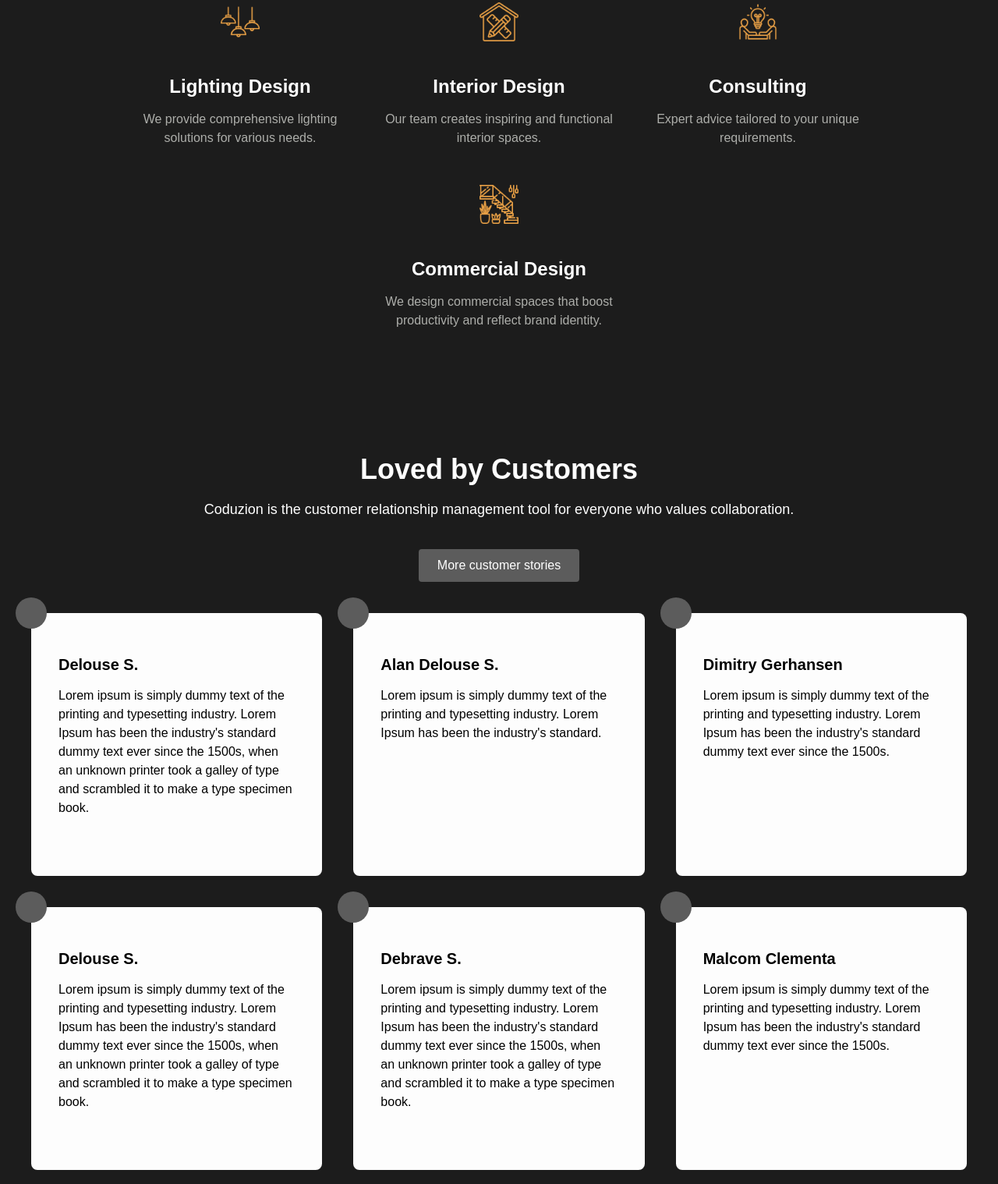
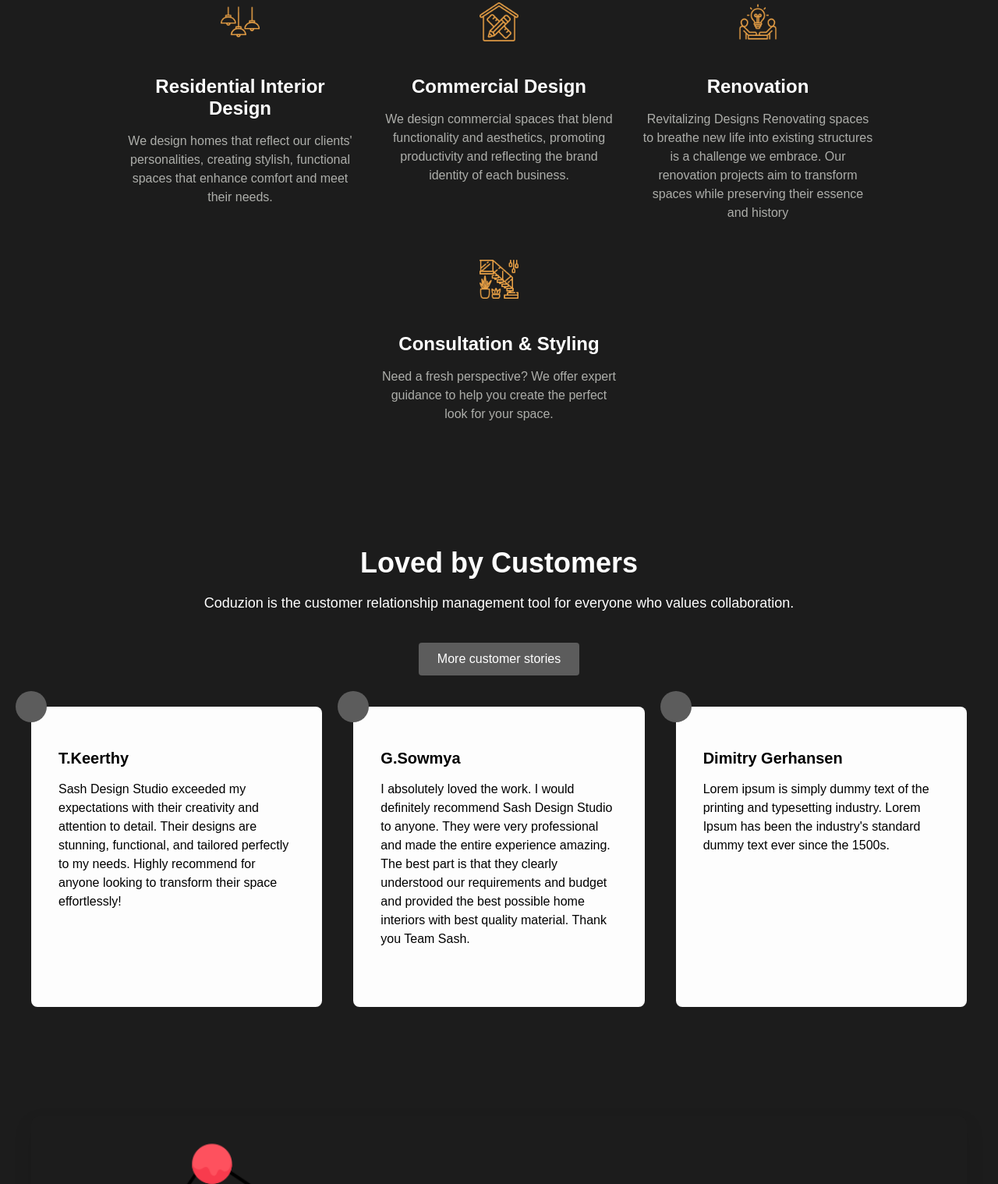
Before and after one commit to rohit20047/frelance_1-dont-delete-, a plain HTML site: page Index.html in a window 1280 px wide. Shown: the part 3728-5246 px from the top of the page at 78% size. Drawn offline with Linux system fonts and the light colour scheme; a web font is replaced by a local one.

Commit message:
review added

```diff
--- a/Index.html
+++ b/Index.html
@@ -134,23 +134,24 @@
         <div class="services-container">
             <div class="service-item">
                 <img src="images/light - Copy (2).png" alt="Lighting Design Icon" />
-                <h3>Lighting Design</h3>
-                <p>We provide comprehensive lighting solutions for various needs.</p>
+                <h3>Residential Interior Design</h3>
+                <p>We design homes that reflect our clients' personalities, creating stylish, functional spaces that enhance comfort and meet their needs.</p>
             </div>
             <div class="service-item">
                 <img src="images/interior-design (1) - Copy.png" alt="Design Icon" />
-                <h3>Interior Design</h3>
-                <p>Our team creates inspiring and functional interior spaces.</p>
+                <h3>Commercial Design</h3>
+                <p>We design commercial spaces that blend functionality and aesthetics, promoting productivity and reflecting the brand identity of each business.</p>
             </div>
             <div class="service-item">
                 <img src="images/consulting.png" alt="Consulting Icon" />
-                <h3>Consulting</h3>
-                <p>Expert advice tailored to your unique requirements.</p>
+                <h3>Renovation</h3>
+                <p>Revitalizing Designs
+                    Renovating spaces to breathe new life into existing structures is a challenge we embrace. Our renovation projects aim to transform spaces while preserving their essence and history</p>
             </div>
             <div class="service-item">
                 <img src="images/staircase.png" alt="Consulting Icon" />
-                <h3>Commercial Design</h3>
-                <p>We design commercial spaces that boost productivity and reflect brand identity. </p>
+                <h3>Consultation & Styling</h3>
+                <p>Need a fresh perspective? We offer expert guidance to help you create the perfect look for your space. </p>
             </div>
 
         </div>
@@ -165,16 +166,14 @@
             <div class="testimonial-cards">
                 <div class="testimonial-card">
                     <div class="card-decor"></div>
-                    <h3>Delouse S.</h3>
-                    <p>Lorem ipsum is simply dummy text of the printing and typesetting industry. Lorem Ipsum has been
-                        the industry's standard dummy text ever since the 1500s, when an unknown printer took a galley
-                        of type and scrambled it to make a type specimen book.</p>
+                    <h3>T.Keerthy</h3>
+                    <p>Sash Design Studio exceeded my expectations with their creativity and attention to detail. Their designs are stunning, functional, and tailored perfectly to my needs. Highly recommend for anyone looking to transform their space effortlessly!</p>
                 </div>
                 <div class="testimonial-card">
                     <div class="card-decor"></div>
-                    <h3>Alan Delouse S.</h3>
-                    <p>Lorem ipsum is simply dummy text of the printing and typesetting industry. Lorem Ipsum has been
-                        the industry's standard.</p>
+                    <h3>G.Sowmya</h3>
+                    <p>I absolutely loved the work. I would definitely recommend Sash Design Studio to  anyone. They were very professional and made the entire experience amazing. The best part is that they clearly understood our requirements and budget and provided the best possible home interiors with best quality material.
+                        Thank you Team Sash.</p>
                 </div>
                 <div class="testimonial-card">
                     <div class="card-decor"></div>
@@ -182,26 +181,8 @@
                     <p>Lorem ipsum is simply dummy text of the printing and typesetting industry. Lorem Ipsum has been
                         the industry's standard dummy text ever since the 1500s.</p>
                 </div>
-                <div class="testimonial-card">
-                    <div class="card-decor"></div>
-                    <h3>Delouse S.</h3>
-                    <p>Lorem ipsum is simply dummy text of the printing and typesetting industry. Lorem Ipsum has been
-                        the industry's standard dummy text ever since the 1500s, when an unknown printer took a galley
-                        of type and scrambled it to make a type specimen book.</p>
-                </div>
-                <div class="testimonial-card">
-                    <div class="card-decor"></div>
-                    <h3>Debrave S.</h3>
-                    <p>Lorem ipsum is simply dummy text of the printing and typesetting industry. Lorem Ipsum has been
-                        the industry's standard dummy text ever since the 1500s, when an unknown printer took a galley
-                        of type and scrambled it to make a type specimen book.</p>
-                </div>
-                <div class="testimonial-card">
-                    <div class="card-decor"></div>
-                    <h3>Malcom Clementa</h3>
-                    <p>Lorem ipsum is simply dummy text of the printing and typesetting industry. Lorem Ipsum has been
-                        the industry's standard dummy text ever since the 1500s.</p>
-                </div>
+
+
             </div>
         </div>
     </section>
```
